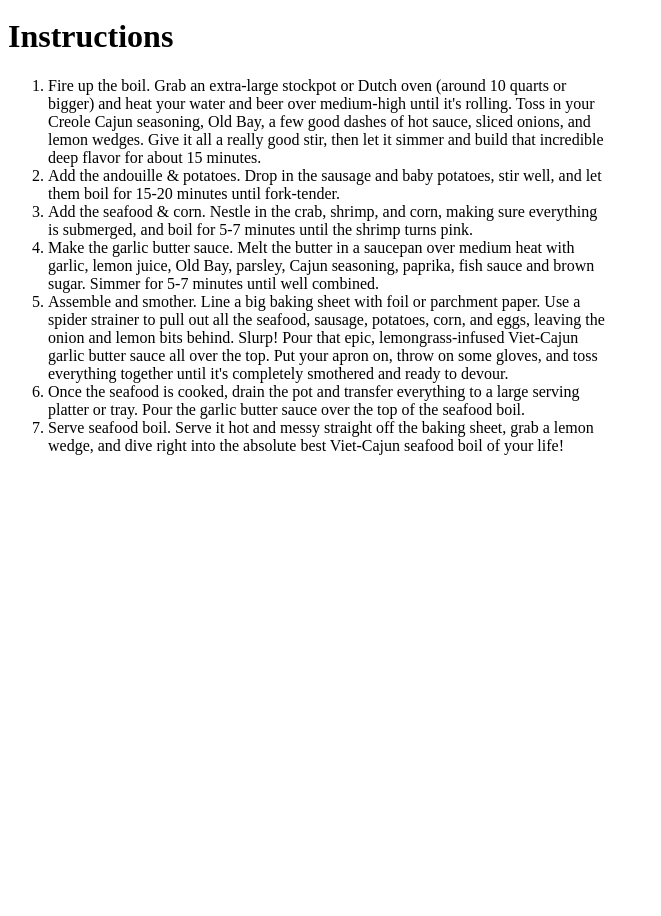
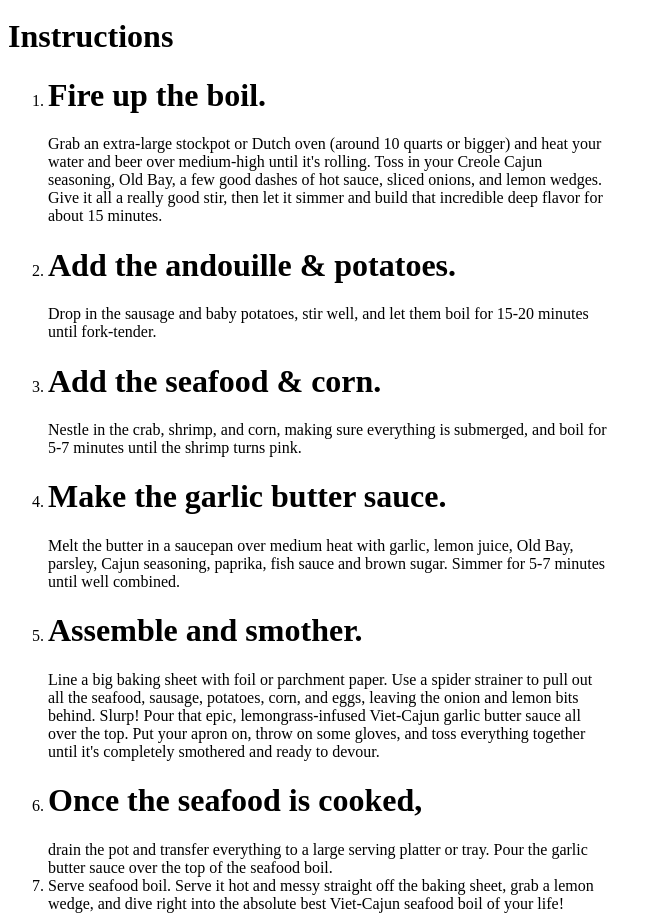
Before and after one commit to sunlizecommerce/Techtonica-Assignments, a plain HTML site: page index.html in a window 1280 px wide. Shown: the part 801-1717 px from the top of the page, without its empty margins (0-661 px from the left). Before the commit the page ends 1272 px from the top, so only its background shows below. Drawn offline with Linux system fonts and the light colour scheme.

Commit message:
Added subtitles

```diff
--- a/index.html
+++ b/index.html
@@ -52,12 +52,12 @@
         <div class="recipe-instructions">
             <h1>Instructions</h1>
             <ol>
-                <li>Fire up the boil. Grab an extra-large stockpot or Dutch oven (around 10 quarts or bigger) and heat your water and beer over medium-high until it's rolling. Toss in your Creole Cajun seasoning, Old Bay, a few good dashes of hot sauce, sliced onions, and lemon wedges. Give it all a really good stir, then let it simmer and build that incredible deep flavor for about 15 minutes.</li>
-                <li>Add the andouille & potatoes. Drop in the sausage and baby potatoes, stir well, and let them boil for 15-20 minutes until fork-tender.</li>
-                <li>Add the seafood & corn. Nestle in the crab, shrimp, and corn, making sure everything is submerged, and boil for 5-7 minutes until the shrimp turns pink.</li>
-                <li>Make the garlic butter sauce. Melt the butter in a saucepan over medium heat with garlic, lemon juice, Old Bay, parsley, Cajun seasoning, paprika, fish sauce and brown sugar. Simmer for 5-7 minutes until well combined.</li>
-                <li>Assemble and smother. Line a big baking sheet with foil or parchment paper. Use a spider strainer to pull out all the seafood, sausage, potatoes, corn, and eggs, leaving the onion and lemon bits behind. Slurp! Pour that epic, lemongrass-infused Viet-Cajun garlic butter sauce all over the top. Put your apron on, throw on some gloves, and toss everything together until it's completely smothered and ready to devour.</li>
-                <li>Once the seafood is cooked, drain the pot and transfer everything to a large serving platter or tray. Pour the garlic butter sauce over the top of the seafood boil.</li>
+                <li> <h1>Fire up the boil.</h1> Grab an extra-large stockpot or Dutch oven (around 10 quarts or bigger) and heat your water and beer over medium-high until it's rolling. Toss in your Creole Cajun seasoning, Old Bay, a few good dashes of hot sauce, sliced onions, and lemon wedges. Give it all a really good stir, then let it simmer and build that incredible deep flavor for about 15 minutes.</li>
+                <li> <h1>Add the andouille & potatoes.</h1> Drop in the sausage and baby potatoes, stir well, and let them boil for 15-20 minutes until fork-tender.</li>
+                <li><h1>Add the seafood & corn.</h1> Nestle in the crab, shrimp, and corn, making sure everything is submerged, and boil for 5-7 minutes until the shrimp turns pink.</li>
+                <li><h1>Make the garlic butter sauce.</h1> Melt the butter in a saucepan over medium heat with garlic, lemon juice, Old Bay, parsley, Cajun seasoning, paprika, fish sauce and brown sugar. Simmer for 5-7 minutes until well combined.</li>
+                <li><h1>Assemble and smother.</h1> Line a big baking sheet with foil or parchment paper. Use a spider strainer to pull out all the seafood, sausage, potatoes, corn, and eggs, leaving the onion and lemon bits behind. Slurp! Pour that epic, lemongrass-infused Viet-Cajun garlic butter sauce all over the top. Put your apron on, throw on some gloves, and toss everything together until it's completely smothered and ready to devour.</li>
+                <li><h1>Once the seafood is cooked,</h1> drain the pot and transfer everything to a large serving platter or tray. Pour the garlic butter sauce over the top of the seafood boil.</li>
                 <li>Serve seafood boil. Serve it hot and messy straight off the baking sheet, grab a lemon wedge, and dive right into the absolute best Viet-Cajun seafood boil of your life!</li>
             </ol>
         </div>
```
